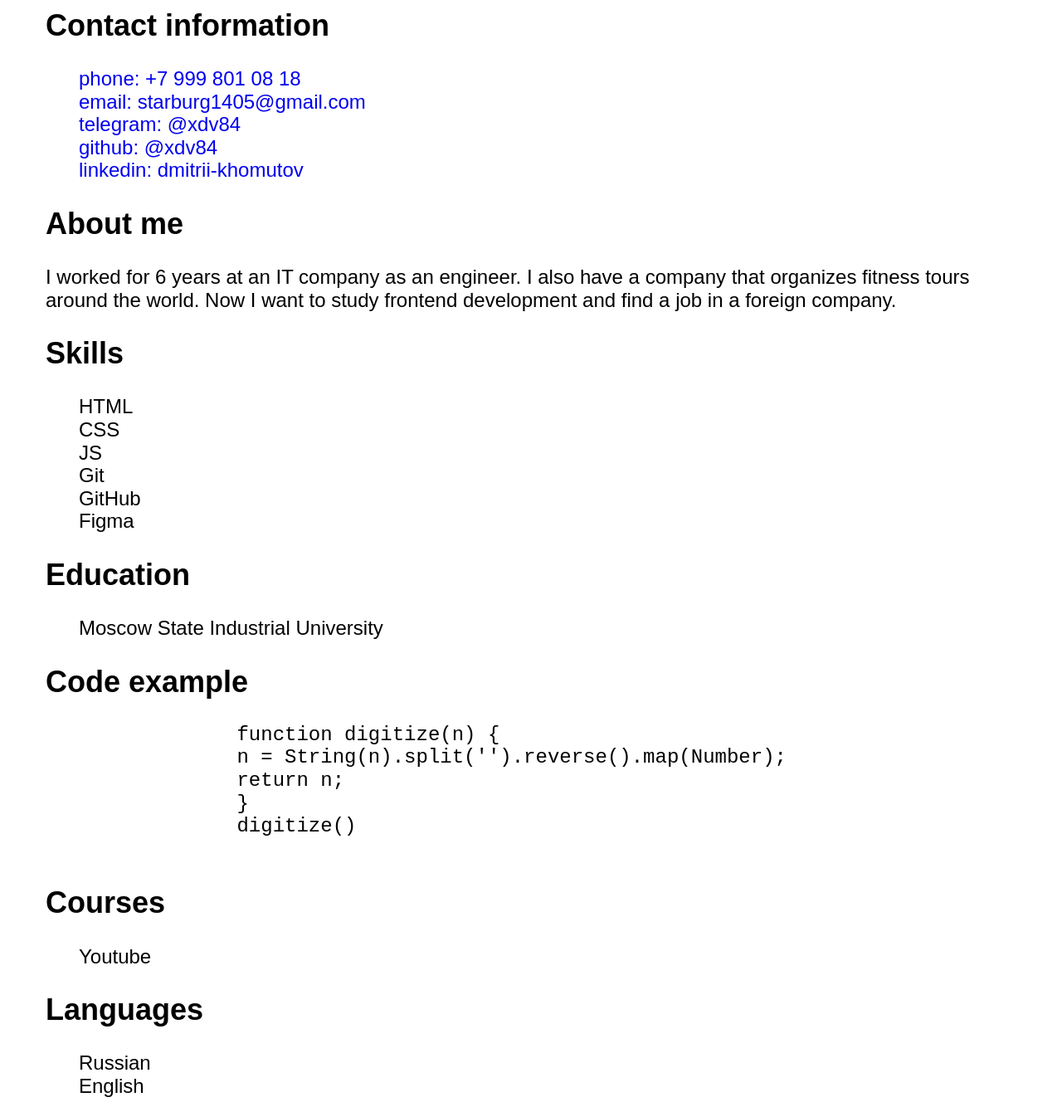
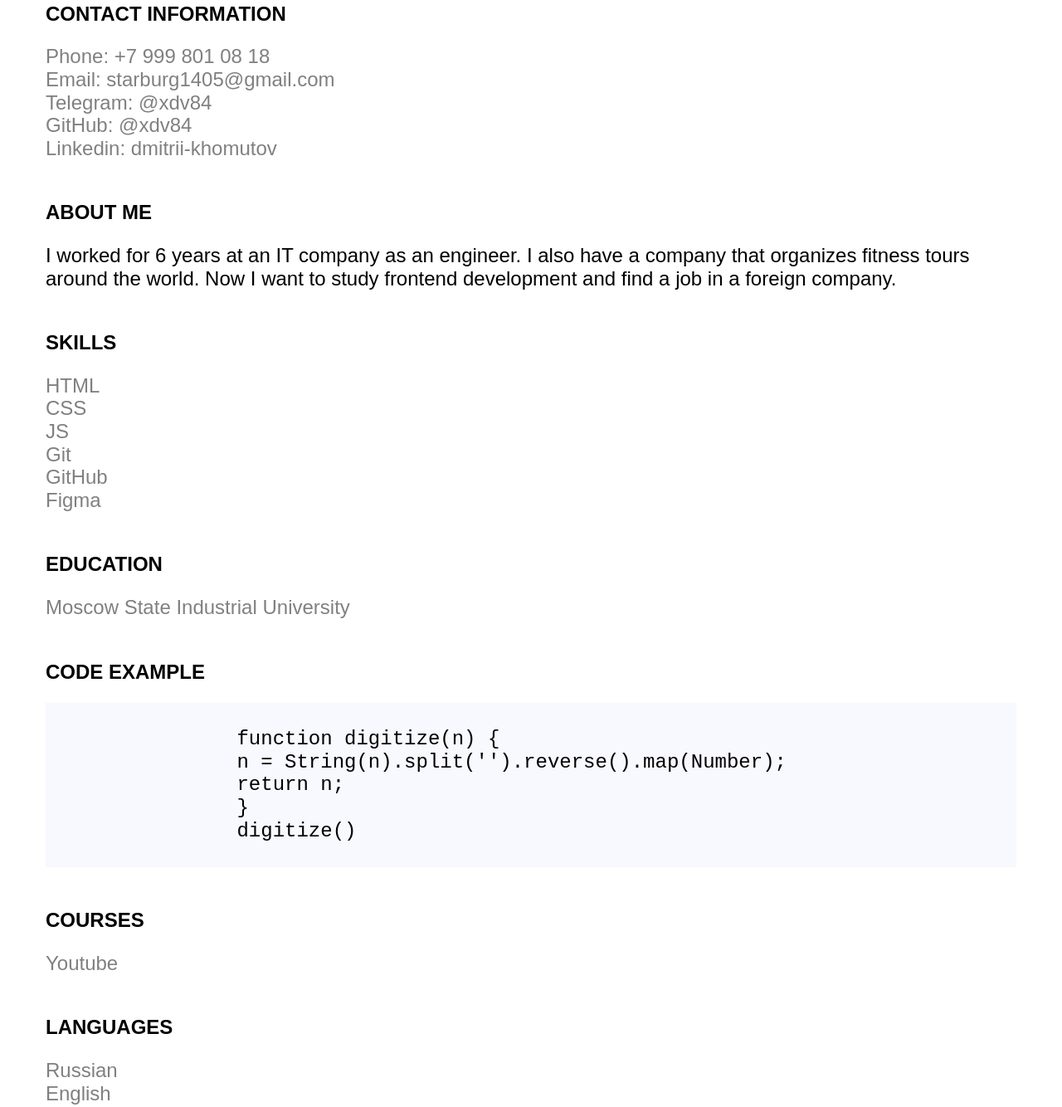
Before and after one commit to xdv84/rsschool-cv, a plain HTML site: page index.html in a window 1280 px wide. Shown: the part 287-1621 px from the top of the page at 83% size. Drawn offline with Linux system fonts and the light colour scheme.

```diff
--- a/index.html
+++ b/index.html
@@ -12,70 +12,69 @@
             <h1 class="header__h1">Dmitrii Khomutov</h1>
             <h3 class="header__h2">Frontend developer</h3>
         </div>
-        <img src="./images/IMG_4747.jpg" alt="i'm" class="header__img">
+        <img src="./images/IMG_5242.jpg" alt="i'm" class="header__img">
     </header>
     <main class="main">
-        <div class="main__info">
+        <div class="main main__info">
             <h2>Contact information</h2>
             <ul class="main__ul">
-                <li class="main__li"><a href="tel:+79998010818">phone: +7 999 801 08 18</a></li>
-                <li class="main__li"><a href="mailto:starburg1405@gmail.com">email: starburg1405@gmail.com</a></li>
-                <li class="main__li"><a href="https://tlgg.ru/@xdv84">telegram: @xdv84</a></li>
-                <li class="main__li"><a href="https://github.com/xdv84">github: @xdv84</a></li>
-                <li class="main__li"><a href="https://www.linkedin.com/in/dmitrii-khomutov">linkedin: dmitrii-khomutov</a></li>
+                <li class="main__li"><a href="tel:+79998010818">Phone: +7 999 801 08 18</a></li>
+                <li class="main__li"><a href="mailto:starburg1405@gmail.com">Email: starburg1405@gmail.com</a></li>
+                <li class="main__li"><a href="https://tlgg.ru/@xdv84" target="_blank">Telegram: @xdv84</a></li>
+                <li class="main__li"><a href="https://github.com/xdv84" target="_blank">GitHub: @xdv84</a></li>
+                <li class="main__li"><a href="https://www.linkedin.com/in/dmitrii-khomutov" target="_blank">Linkedin: dmitrii-khomutov</a></li>
             </ul>
         </div>
-        <div class="main__about">
+        <div class="main main__about">
             <h2>About me</h2>
             <p class="main__p">I worked for 6 years at an IT company as an engineer.
                 I also have a company that organizes fitness tours around the world.
                 Now I want to study frontend development and find a job in a foreign company.
             </p>
         </div>
-        <div class="main__skills">
+        <div class="main main__skills">
             <h2>Skills</h2>
-            <ul>
-                <li>HTML</li>
-                <li>CSS</li>
-                <li>JS</li>
-                <li>Git</li>
-                <li>GitHub</li>
-                <li>Figma</li>
+            <ul class="main__ul">
+                <li class="main__li">HTML</li>
+                <li class="main__li">CSS</li>
+                <li class="main__li">JS</li>
+                <li class="main__li">Git</li>
+                <li class="main__li">GitHub</li>
+                <li class="main__li">Figma</li>
             </ul>
         </div>
-        <div class="main__education">
+        <div class="main main__education">
             <h2>Education</h2>
-            <ul>
-                <li>Moscow State Industrial University</li>
+            <ul class="main__ul">
+                <li class="main__li">Moscow State Industrial University</li>
             </ul>
         </div>
-        <div class="main__code">
+        <div class="main main__code">
             <h2>Code example</h2>
-            <pre>
+            <pre class="main__example">
                 function digitize(n) {
                 n = String(n).split('').reverse().map(Number);
                 return n;
                 }
-                digitize()
-            </pre>
+                digitize()</pre>
         </div>
-        <div class="main__courses">
+        <div class="main main__courses">
             <h2>Courses</h2>
-            <ul>
-                <li>Youtube</li>
+            <ul class="main__ul">
+                <li class="main__li">Youtube</li>
             </ul>
         </div>
-        <div class="main__languages">
+        <div class="main main__languages">
             <h2>Languages</h2>
-            <ul>
-                <li>Russian</li>
-                <li>English</li>
+            <ul class="main__ul">
+                <li class="main__li">Russian</li>
+                <li class="main__li">English</li>
             </ul>
         </div>
     </main>
     <footer class="footer">
-        <a href="https://github.com/xdv84" class="footer__git">GitHub</a>
-        <a href="https://rs.school/js/" class="footer__logo">
+        <a href="https://github.com/xdv84" class="footer__git" target="_blank">GitHub</a>
+        <a href="https://rs.school/js/" class="footer__logo" target="_blank">
             <img src="https://rs.school/images/rs_school_js.svg" alt="logo_rsschool">
         </a>
         <p class="footer__year">© 2022</p>
--- a/style.css
+++ b/style.css
@@ -3,35 +3,73 @@ body {
     margin: auto;
     font-family: sans-serif;
     font-size: 24px;
+    padding: 40px;
 }
 a {
     text-decoration: none;
+    color: grey;
+    cursor: pointer;
+}
+a:hover {
+    color: orange;
+    transition: all 0.2s ease;
 }
 li {
     list-style-type: none;
 }
+h1 {
+    text-transform: uppercase;
+}
+h2 {
+    font-size: 24px;
+    margin: 0;
+    text-transform: uppercase;
+}
 .header {
     display: flex;
     justify-content: space-between;
+    align-items: center;
+    margin-bottom: 80px;
 }
 .header__h1 {
     font-size: 44px;
     font-weight: 600;
+    animation: h1-color 3s infinite;
 
 }
 .header__h2 {
 
 }
 .header__img {
-    width: 200px;
+    width: 150px;
+    height: 150px;
     border-radius: 50%;
 }
-
+.main {
+    margin: 50px 0;
+}
+.main__ul {
+    padding: 0;
+}
+.main__li {
+    color: grey
+}
+.main__example {
+    background-color: ghostwhite;
+    padding: 30px 0;
+}
 .footer {
     display: flex;
     justify-content: space-between;
     align-items: center;
 }
 .footer__logo {
-    width: 200px;
+    width: 100px;
 }
+@keyframes h1-color {
+    0% {color: mediumpurple}
+    25% {color: midnightblue}
+    50% {color: purple}
+    75% {color: midnightblue}
+    100% {color: mediumpurple}
+}
```
Also changed, not shown: images/IMG_5242.JPG (added).
